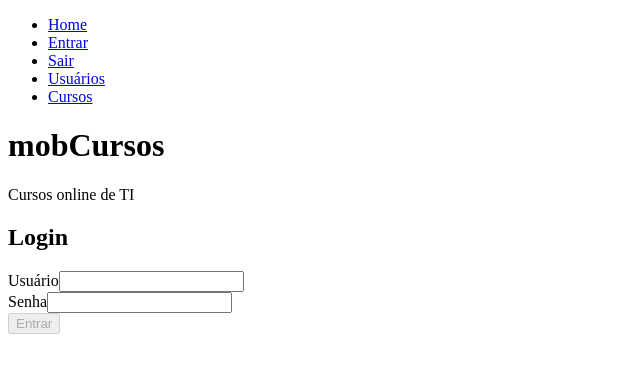
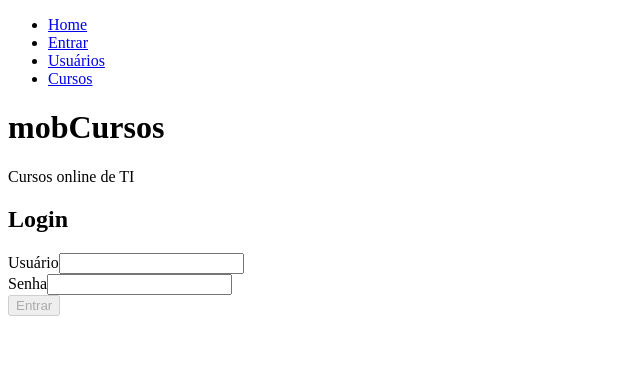
Before and after one commit to mobCursos/mobcursos-web, an Angular app: page /login in a window 1280 px wide. Shown: the top 372 px of the page, without its empty margins (0-640 px from the left). Built offline with nearby package versions, Linux system fonts and the light colour scheme.

Commit message:
Add authService to main app component

```diff
--- a/src/app/app.component.html
+++ b/src/app/app.component.html
@@ -6,8 +6,8 @@
           </a>
           <ul class="main-nav js--main-nav">
               <li><a routerLink="/">Home</a></li>
-              <li><a routerLink="/login">Entrar</a></li>
-              <li><a routerLink="/logout">Sair</a></li>
+              <li *ngIf="!this.authService.isLoggedIn"><a routerLink="/login" routerLinkActive="active">Entrar</a></li>
+              <li *ngIf="this.authService.isLoggedIn"><a routerLink="/logout" routerLinkActive="active">Sair</a></li>
               <!-- TODO ADMIN AUTH -->
               <li><a routerLink="/users" routerLinkActive="active">Usuários</a></li>
               <li><a routerLink="/courses">Cursos</a></li>
--- a/src/app/app.component.ts
+++ b/src/app/app.component.ts
@@ -1,4 +1,5 @@
 import { Component } from '@angular/core';
+import { AuthService } from './auth/auth.service';
 
 @Component({
   selector: 'app-root',
@@ -7,4 +8,7 @@ import { Component } from '@angular/core';
 })
 export class AppComponent {
   title = 'mobcursos-web';
+
+  constructor(private authService: AuthService) {}
+
 }
```
